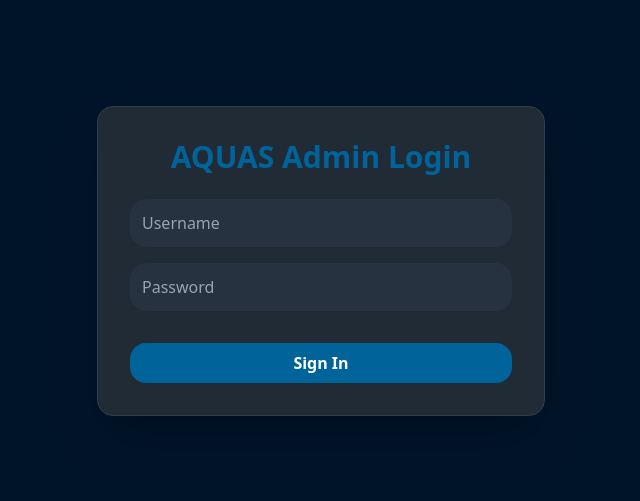
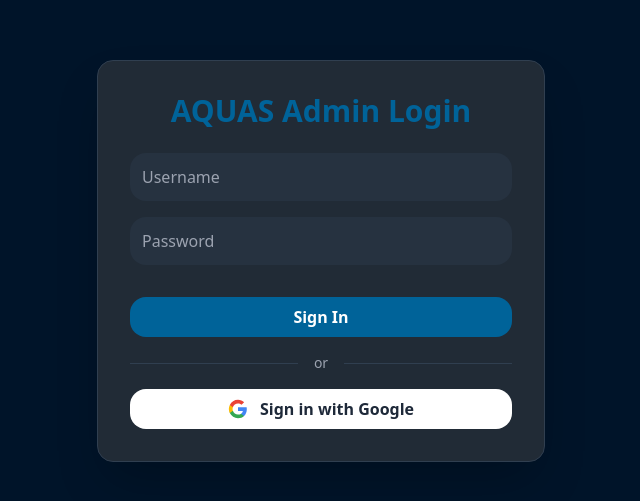
Before and after one commit to AQUAS-mission/aquas-logging, a Next.js app in the folder frontend/: page /login in a window 1280 px wide. Shown: the part 139-640 px from the top of the page, without its empty margins (319-959 px from the left). Built offline with nearby package versions, Linux system fonts and the light colour scheme.

Commit message:
Add Google OAuth sign-in to login   page

```diff
--- a/frontend/app/api/auth/[...nextauth]/route.ts
+++ b/frontend/app/api/auth/[...nextauth]/route.ts
@@ -1,8 +1,13 @@
 import NextAuth from "next-auth";
 import CredentialsProvider from "next-auth/providers/credentials";
+import GoogleProvider from "next-auth/providers/google";
 
 const handler = NextAuth({
   providers: [
+    GoogleProvider({
+      clientId: process.env.GOOGLE_CLIENT_ID!,
+      clientSecret: process.env.GOOGLE_CLIENT_SECRET!,
+    }),
     CredentialsProvider({
       name: "Credentials",
       credentials: {
--- a/frontend/app/login/page.tsx
+++ b/frontend/app/login/page.tsx
@@ -53,6 +53,25 @@
             Sign In
           </button>
         </form>
+
+        <div className="flex items-center gap-4 my-4">
+          <div className="flex-1 h-px bg-border" />
+          <span className="text-muted-foreground text-sm">or</span>
+          <div className="flex-1 h-px bg-border" />
+        </div>
+
+        <button
+          onClick={() => signIn('google', { callbackUrl: '/' })}
+          className="w-full flex items-center justify-center gap-3 bg-white hover:bg-gray-100 text-gray-800 font-semibold py-2 rounded-lg transition-all"
+        >
+          <svg className="w-5 h-5" viewBox="0 0 24 24">
+            <path fill="#4285F4" d="M22.56 12.25c0-.78-.07-1.53-.2-2.25H12v4.26h5.92a5.06 5.06 0 0 1-2.2 3.32v2.77h3.57c2.08-1.92 3.28-4.74 3.28-8.1z" />
+            <path fill="#34A853" d="M12 23c2.97 0 5.46-.98 7.28-2.66l-3.57-2.77c-.98.66-2.23 1.06-3.71 1.06-2.86 0-5.29-1.93-6.16-4.53H2.18v2.84C3.99 20.53 7.7 23 12 23z" />
+            <path fill="#FBBC05" d="M5.84 14.09c-.22-.66-.35-1.36-.35-2.09s.13-1.43.35-2.09V7.07H2.18C1.43 8.55 1 10.22 1 12s.43 3.45 1.18 4.93l2.85-2.22.81-.62z" />
+            <path fill="#EA4335" d="M12 5.38c1.62 0 3.06.56 4.21 1.64l3.15-3.15C17.45 2.09 14.97 1 12 1 7.7 1 3.99 3.47 2.18 7.07l3.66 2.84c.87-2.6 3.3-4.53 6.16-4.53z" />
+          </svg>
+          Sign in with Google
+        </button>
       </div>
     </div>
   );
```
